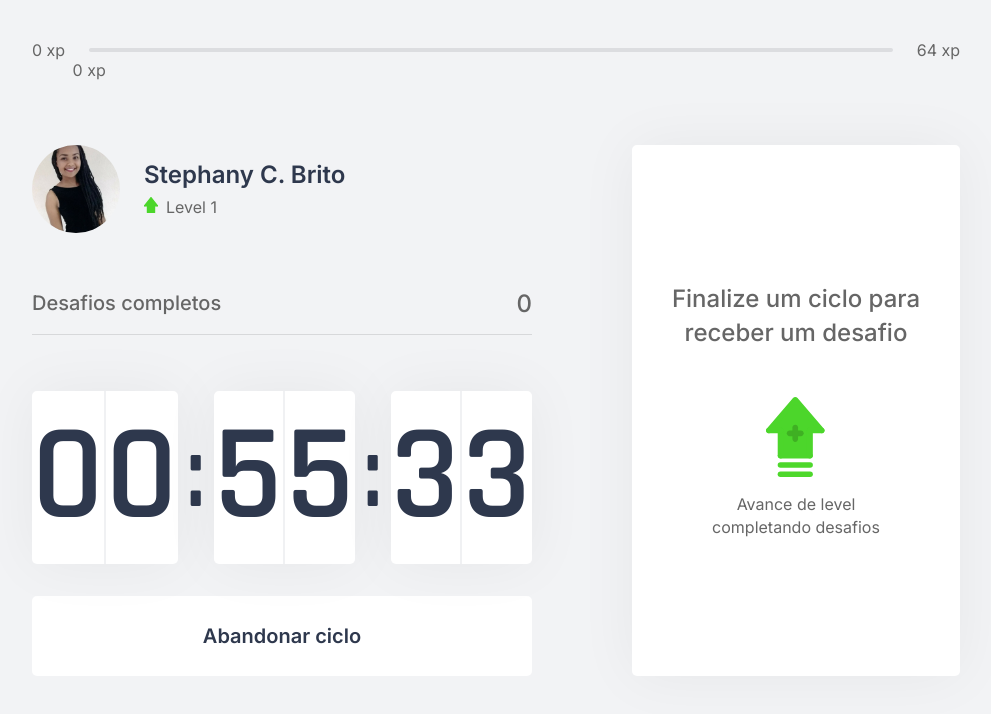
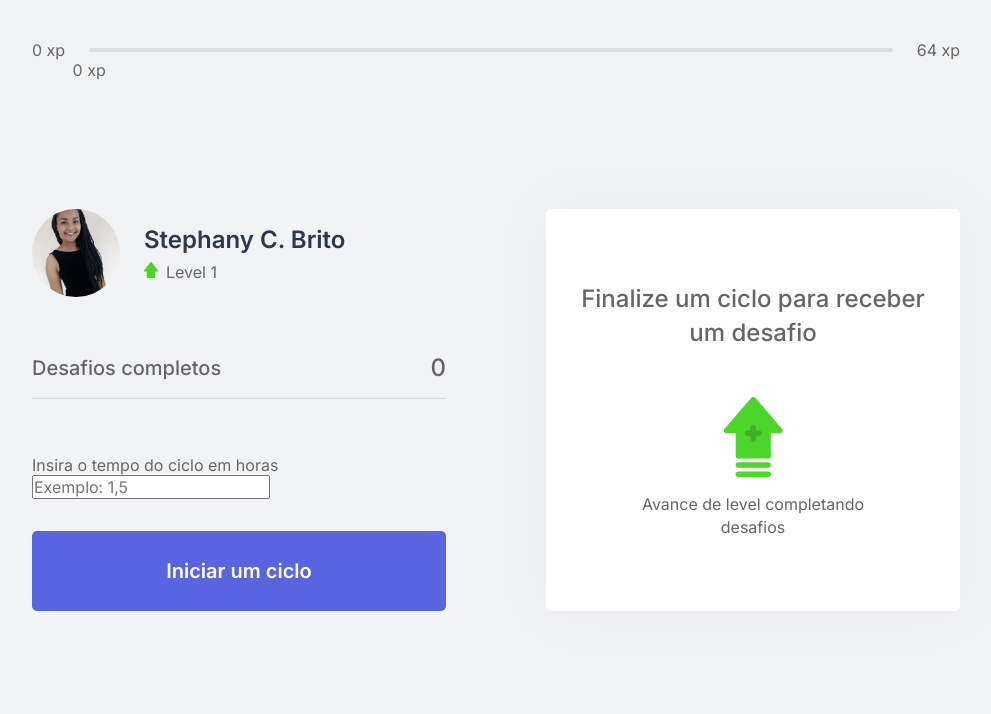
Before and after one commit to paulo-henrique-source/move-laboral, a Next.js app: page / in a window 1280 px wide. Shown: the top 714 px of the page, without its empty margins (144-1135 px from the left). Built offline with nearby package versions, Linux system fonts and the light colour scheme.

Commit message:
Usario incerindo data

```diff
--- a/src/components/ChallengeBox.tsx
+++ b/src/components/ChallengeBox.tsx
@@ -1,24 +1,38 @@
-import { useContext } from "react";
-import { ChallengesContext } from "../contexts/ChallengesContext";
-import { CountdownContext } from "../contexts/CountdownContext";
+import { useContext, useState } from 'react'
+import { ChallengesContext } from '../contexts/ChallengesContext'
+import { CountdownContext } from '../contexts/CountdownContext'
 
-import styles from "../styles/components/ChallengeBox.module.css";
+import styles from '../styles/components/ChallengeBox.module.css'
 
 export function ChallengeBox() {
-    const { activeChallenge, resetChallenge, completeChallenge } = useContext(
-        ChallengesContext
-    );
-    const { resetCountdown } = useContext(CountdownContext);
+  const {
+    activeChallenge,
+    resetChallenge,
+    completeChallenge,
+    startNewChallenge,
+  } = useContext(ChallengesContext)
+  const { resetCountdown } = useContext(CountdownContext)
+  const [countChallenge, setCountChallenge] = useState(0)
 
   // Função para resetar o countdown quando o usuário clicar em "falhei" ou "completei"
+
+  function handleNextChallenge() {
+    if (countChallenge < 2) {
+      setCountChallenge(countChallenge + 1)
+      startNewChallenge()
+    } else {
+      handleChallengeSucceeded()
+    }
+  }
+
   function handleChallengeSucceeded() {
-        completeChallenge();
-        resetCountdown();
+    completeChallenge()
+    resetCountdown()
   }
 
   function handleChallengeFailed() {
-        resetChallenge();
-        resetCountdown();
+    resetChallenge()
+    resetCountdown()
   }
 
   return (
@@ -44,7 +58,7 @@ export function ChallengeBox() {
             <button
               className={styles.challengeSucceededButton}
               type="button"
-                            onClick={handleChallengeSucceeded}
+              onClick={handleNextChallenge}
             >
               Completei
             </button>
@@ -60,5 +74,5 @@ export function ChallengeBox() {
         </div>
       )}
     </div>
-    );
+  )
 }
--- a/src/components/Countdown.tsx
+++ b/src/components/Countdown.tsx
@@ -1,4 +1,4 @@
-import { useContext, useEffect } from 'react'
+import { useContext, useState } from 'react'
 import { CountdownContext } from '../contexts/CountdownContext'
 
 import styles from '../styles/components/Countdown.module.css'
@@ -10,34 +10,26 @@ export function Countdown() {
     seconds,
     hasFinished,
     isActive,
+    handleSearchClient,
     startCountdown,
     resetCountdown,
   } = useContext(CountdownContext)
 
   // Formatando o tempo para mostrar de uma maneira diferente.
-  // Retornando apenas o "primeiro" e o "segundo" número da hora.
-  const [hourLeft, hourRight] = String(hours).padStart(2, '0').split('')
   // Retornando apenas o "primeiro" e o "segundo" número do minuto.
+  const [hoursLeft, hoursRight] = String(hours).padStart(2, '0').split('')
+
   const [minuteLeft, minuteRight] = String(minutes).padStart(2, '0').split('')
   // Retornando apenas o "primeiro" e o "segundo" número do segundo.
   const [secondLeft, secondRight] = String(seconds).padStart(2, '0').split('')
 
-  useEffect(() => {
-    startCountdown()
-  })
-
-  useEffect(() => {
-    if (secondRight && secondLeft === '0') {
-      resetCountdown()
-    }
-  })
-
   return (
     <div>
+      {isActive ? (
         <div className={styles.countdownContainer}>
           <div>
-          <span>{hourLeft}</span>
-          <span>{hourRight}</span>
+            <span>{hoursLeft}</span>
+            <span>{hoursRight}</span>
           </div>
           <span>:</span>
           <div>
@@ -46,10 +38,23 @@ export function Countdown() {
           </div>
           <span>:</span>
           <div>
-          <span id="secondLeft">{secondLeft}</span>
-          <span id="secondRight">{secondRight}</span>
+            <span>{secondLeft}</span>
+            <span>{secondRight}</span>
           </div>
         </div>
+      ) : (
+        <div>
+          <label htmlFor="time">Insira o tempo do ciclo em horas</label>
+          <br />
+          <input
+            name="time"
+            id="time"
+            type="number"
+            placeholder="Exemplo: 1,5"
+            onChange={handleSearchClient}
+          />
+        </div>
+      )}
 
       {hasFinished ? (
         <button disabled className={styles.countdownButton}>
@@ -66,9 +71,15 @@ export function Countdown() {
               Abandonar ciclo
             </button>
           ) : (
-            <button type="button" className={styles.countdownButton}>
+            <>
+              <button
+                type="button"
+                className={styles.countdownButton}
+                onClick={startCountdown}
+              >
                 Iniciar um ciclo
               </button>
+            </>
           )}
         </>
       )}
--- a/src/contexts/CountdownContext.tsx
+++ b/src/contexts/CountdownContext.tsx
@@ -4,6 +4,7 @@ import {
   useContext,
   useEffect,
   useState,
+  useCallback,
 } from 'react'
 import { ChallengesContext } from './ChallengesContext'
 
@@ -13,6 +14,7 @@ interface CountdownContextData {
   seconds: number
   hasFinished: boolean
   isActive: boolean
+  handleSearchClient: any
   startCountdown: () => void
   resetCountdown: () => void
 }
@@ -31,37 +33,10 @@ let countdownTimeout: NodeJS.Timeout
  * (25 minutos * 60 segundos.)
  */
 
-const currentTime = new Date()
-const monthNames = [
-  'January',
-  'February',
-  'March',
-  'April',
-  'May',
-  'June',
-  'July',
-  'August',
-  'September',
-  'October',
-  'November',
-  'December',
-]
-const currentDay = currentTime.getDate()
-const currentMounth = monthNames[currentTime.getMonth()]
-const currentYear = currentTime.getFullYear()
-
-const newAlertTime = new Date(
-  `${currentMounth} ${currentDay} ${currentYear}  18:00:00`
-)
-
-const difference = newAlertTime.valueOf() - currentTime.valueOf()
-
 export function CountdownProvider({ children }: CountdownProviderProps) {
-  const minutesTo18H = (difference / 1000 / 60) % 60
-  const [timeCountdown, setTimeCountdown] = useState<any>()
   const { startNewChallenge } = useContext(ChallengesContext)
 
-  const [time, setTime] = useState(minutesTo18H * 60)
+  const [time, setTime] = useState(0)
 
   const [hasFinished, setHasFinished] = useState(false)
 
@@ -75,8 +50,30 @@ export function CountdownProvider({ children }: CountdownProviderProps) {
   // Retornando o resto da divisão.
   const seconds = time % 60
 
+  const handleSearchClient = useCallback(
+    async (event: React.ChangeEvent<HTMLInputElement>) => {
+      const { value } = event.target
+      try {
+        // setIsLoading(true)
+        if (parseFloat(value) > 0) {
+          setTime(parseFloat(value) * 60)
+          console.log(time)
+        } else {
+          alert('Valor muito baixo')
+        }
+      } catch (err) {
+        console.log(err)
+      } finally {
+        // setIsLoading(false)
+        console.log('finally')
+      }
+    },
+    [time]
+  )
+
   // Função para iniciar a contagem.
   function startCountdown() {
+    console.log(time)
     setIsActive(true)
   }
 
@@ -86,12 +83,8 @@ export function CountdownProvider({ children }: CountdownProviderProps) {
     setIsActive(false)
     setHasFinished(false)
     // Voltando para o tempo total.
-    setTime(timeCountdown)
+    setTime(0)
   }
-
-  useEffect(() => {
-    setTimeCountdown(minutesTo18H * 60)
-  }, [minutesTo18H])
 
   useEffect(() => {
     // console.log(active);
@@ -119,6 +112,7 @@ export function CountdownProvider({ children }: CountdownProviderProps) {
         seconds,
         hasFinished,
         isActive,
+        handleSearchClient,
         startCountdown,
         resetCountdown,
       }}
```
Also changed, not shown: src/contexts/ChallengesContext.tsx (+54 -57 lines). Lines whose indentation alone changed are shown as unchanged.
